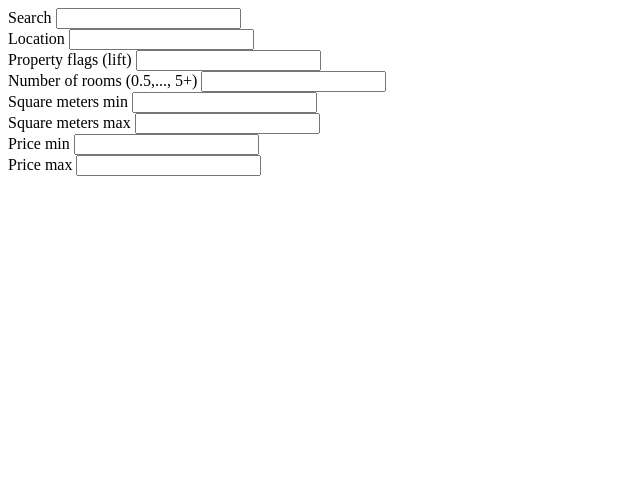
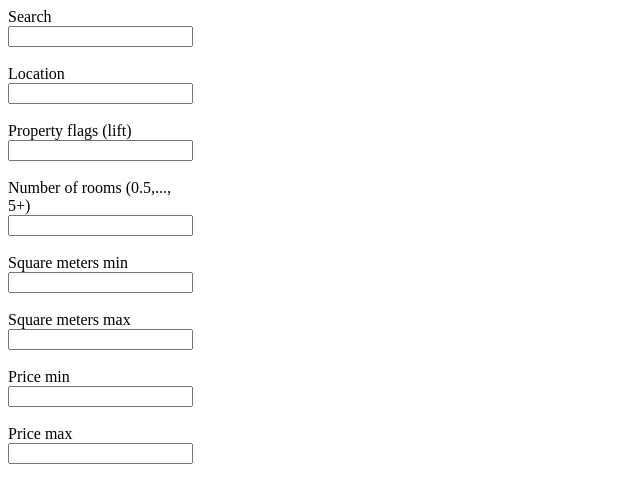
Before and after one commit to MilosMladenovicWork/property-aggregator, a website: page static/index.html in a window 1280 px wide. Shown: the whole page, without its empty margins (0-640 px from the left). Drawn offline with Linux system fonts and the light colour scheme.

Commit message:
feat(index.html): :sparkles: create better page layout

```diff
--- a/static/index.html
+++ b/static/index.html
@@ -4,32 +4,71 @@
     <meta charset="UTF-8">
     <meta name="viewport" content="width=device-width, initial-scale=1.0">
     <title>Document</title>
+    <style>
+        *{
+            box-sizing: border-box;
+        }
+        #page-container{
+            display:flex;
+        }
+        #search-form{
+            width:200px;
+            margin-right: 32px;
+        }
+        #properties{
+            width:100%;
+        }
+        .search-input{
+            display:flex;
+            flex-direction: column;
+        }
+    </style>
 </head>
 <body>
+    <div id="page-container">
+        <div id="search-form">
+            <div class="search-input">
                 <label for="search-query">Search</label>
                 <input id="search-query" type="text"/>
+            </div>
             <br/>
+            <div class="search-input">
                 <label for="location">Location</label>
                 <input id="location" type="text"/>
+            </div>
             <br/>
+            <div class="search-input">
                 <label for="propertyFlags">Property flags (lift)</label>
                 <input id="propertyFlags" type="text"/>
+            </div>
             <br/>
+            <div class="search-input">
                 <label for="numberOfRooms">Number of rooms (0.5,..., 5+)</label>
                 <input id="numberOfRooms" type="text"/>
+            </div>
             <br/>
+            <div class="search-input">
                 <label for="squareMetersMin">Square meters min</label>
                 <input id="squareMetersMin" type="number"/>
+            </div>
             <br/>
+            <div class="search-input">
                 <label for="squareMetersMax">Square meters max</label>
                 <input id="squareMetersMax" type="number"/>
+            </div>
             <br/>
+            <div class="search-input">
                 <label for="priceMin">Price min</label>
                 <input id="priceMin" type="number"/>
+            </div>
             <br/>
+            <div class="search-input">
                 <label for="priceMax">Price max</label>
                 <input id="priceMax" type="number"/>
+            </div>
+        </div>
         <div id="properties"></div>
+    </div>
 </body>
 <script>
     class FormElement {
```
Lines whose indentation alone changed are shown as unchanged.
